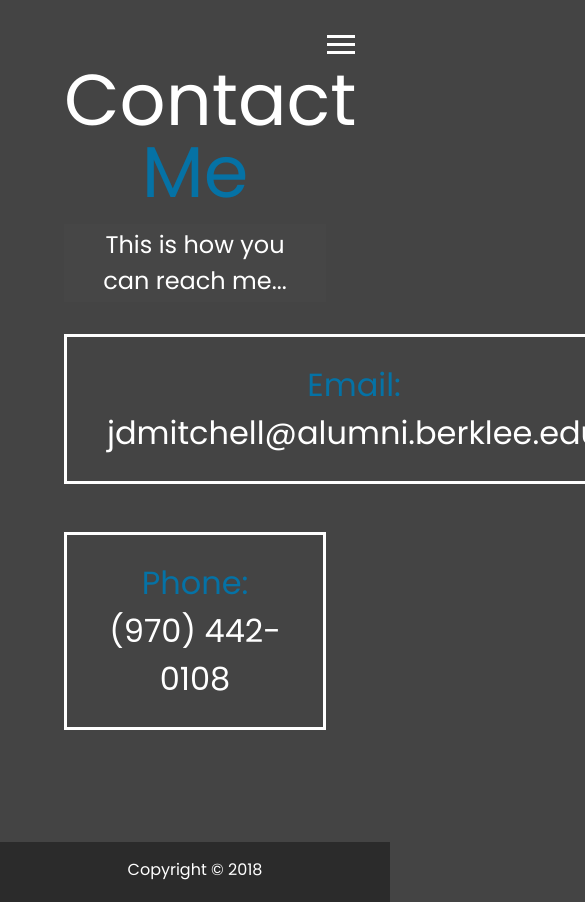
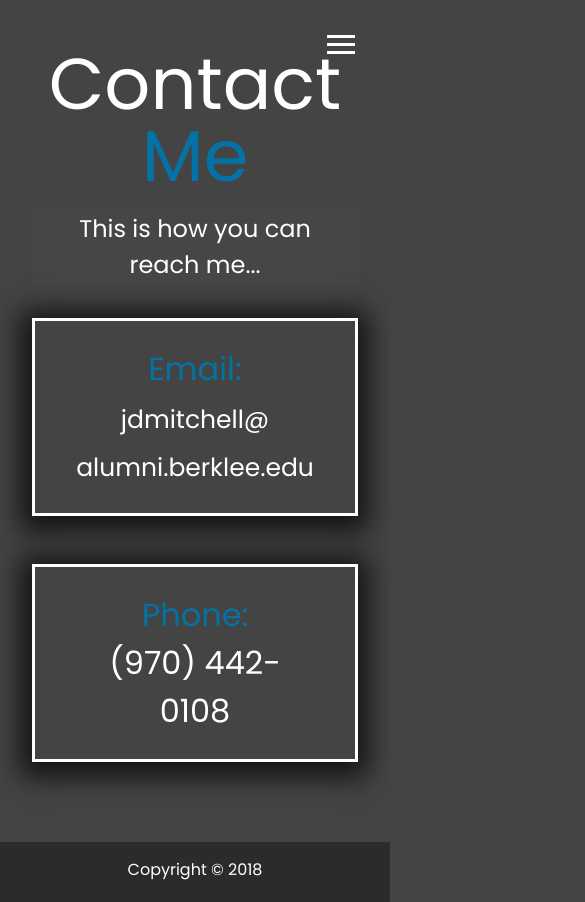
Before and after one commit to jaydedm/Portfolio, a website: page dist/contact.html in a window 390 px wide. Shown: the top 902 px of the page, 585 px wide, since content can reach past the window. Drawn offline with Linux system fonts and the light colour scheme.

Commit message:
updated UI and added mobile XS media query

```diff
--- a/scss/_config.scss
+++ b/scss/_config.scss
@@ -41,7 +41,7 @@ $background-opacity: 0.9;
 // Media Query Mixins
 
 @mixin mediaXS {
-  @media screen and (max-width: 400px) {
+  @media screen and (max-width: 410px) {
     @content;
   }
 }
--- a/scss/_mobile.scss
+++ b/scss/_mobile.scss
@@ -71,11 +71,26 @@
     margin-top: 10vh;
   }
 
+  main {
+    padding: 2rem;
+  }
+
+  .lg-heading {
+    margin-top: 1rem;
+    font-size: 5rem;
+  }
+
   .projects {
     grid-template-columns: 1fr;
   }
+
+  .boxes {
+    display: inline;
+    .text-tertiary {
+      font-size: 25px;
+    }
+  }
 }
-
 @include mediaXS {
   main {
     .lg-heading {
--- a/scss/main.scss
+++ b/scss/main.scss
@@ -108,6 +108,9 @@ main {
     background: lighten($primary-color, 5);
     padding: 0.5rem;
     border-bottom: $secondary-color 5px solid;
+    -webkit-box-shadow: -1px 4px 26px 5px rgba(0, 0, 0, 0.75);
+    -moz-box-shadow: -1px 4px 26px 5px rgba(0, 0, 0, 0.75);
+    box-shadow: -1px 4px 26px 5px rgba(0, 0, 0, 0.75);
   }
 }
 
@@ -139,10 +142,14 @@ main {
   margin-top: 1rem;
 
   div {
+    -webkit-box-shadow: -1px 4px 26px 11px rgba(0, 0, 0, 0.75);
+    -moz-box-shadow: -1px 4px 26px 11px rgba(0, 0, 0, 0.75);
+    box-shadow: -1px 4px 26px 11px rgba(0, 0, 0, 0.75);
     font-size: 2rem;
     border: 3px #fff solid;
     padding: 1.5rem 2.5rem;
     margin-bottom: 3rem;
+    @include easeOut;
 
     &:hover {
       padding: 0.5rem 1.5rem;
@@ -151,7 +158,6 @@ main {
       span {
         color: set-text-color($secondary-color);
       }
-      @include easeOut;
     }
   }
 }
```
Also changed, not shown: dist/about.html, dist/contact.html, dist/css/main.css, dist/work.html.
